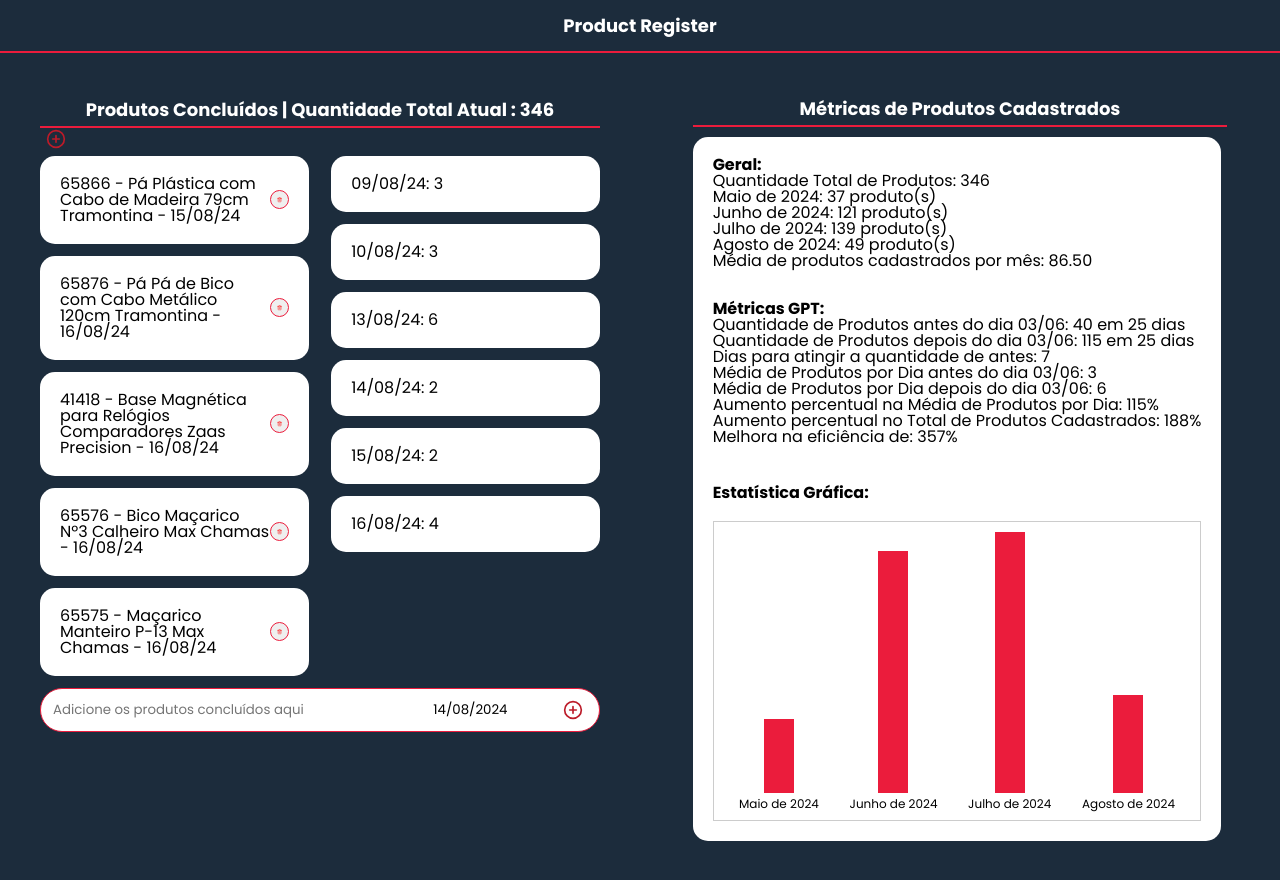
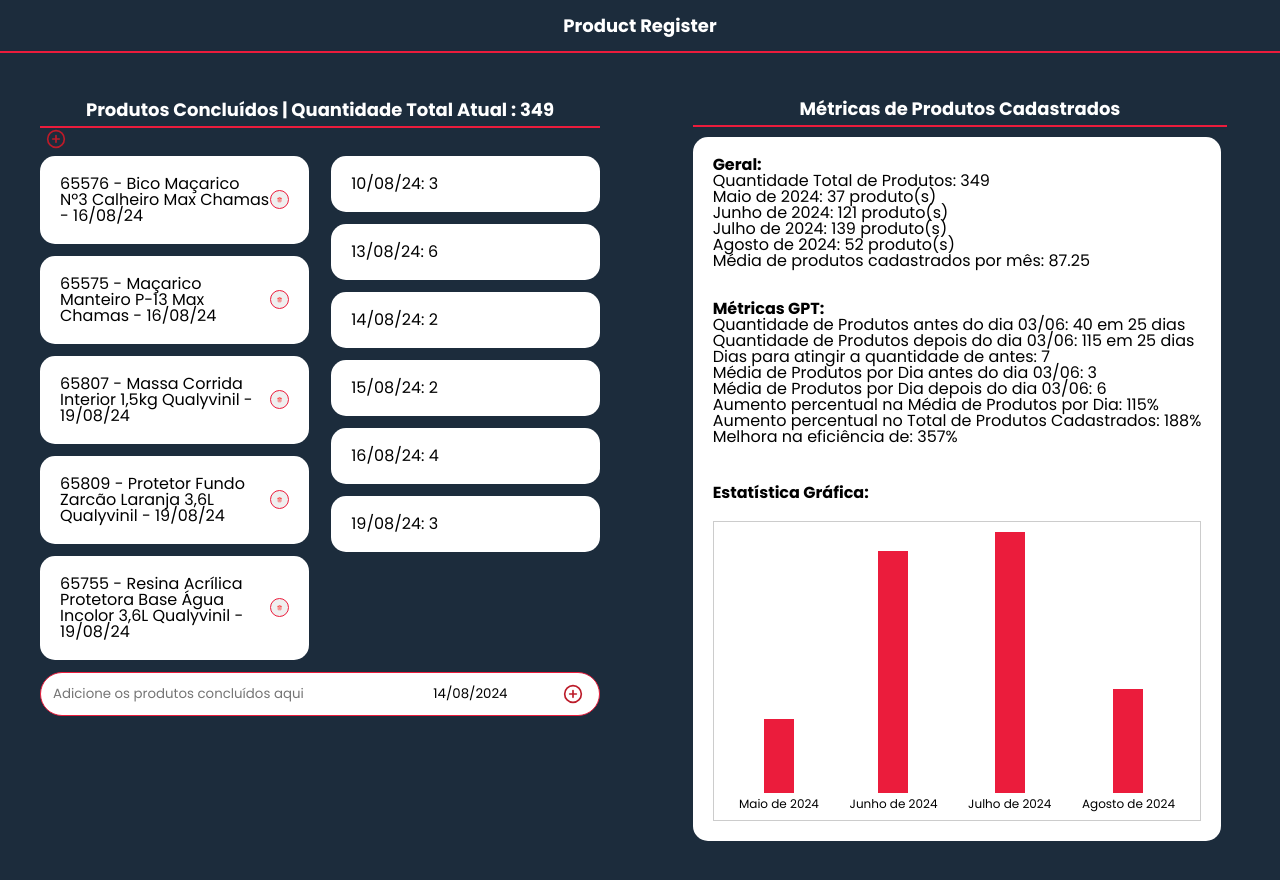
Before and after one commit to victoramattosc/productRegister, a React (Create React App) app: page / in a window 1280 px wide. Shown: the top 880 px of the page. Built offline with nearby package versions, Linux system fonts and the light colour scheme; a web font is replaced by a local one.

Commit message:
update 19/08

```diff
--- a/src/pages/Data/data.js
+++ b/src/pages/Data/data.js
@@ -345,4 +345,7 @@ export const data = [
     { produto: '41418 - Base Magnética para Relógios Comparadores Zaas Precision', data: '2024-08-16' },
     { produto: '65576 - Bico Maçarico Nº3 Calheiro Max Chamas', data: '2024-08-16' },
     { produto: '65575 - Maçarico Manteiro P-13 Max Chamas', data: '2024-08-16' },
+    { produto: '65807 - Massa Corrida Interior 1,5kg Qualyvinil', data: '2024-08-19' },
+    { produto: '65809 - Protetor Fundo Zarcão Laranja 3,6L Qualyvinil', data: '2024-08-19' },
+    { produto: '65755 - Resina Acrílica Protetora Base Água Incolor 3,6L Qualyvinil', data: '2024-08-19' },
 ];
```
